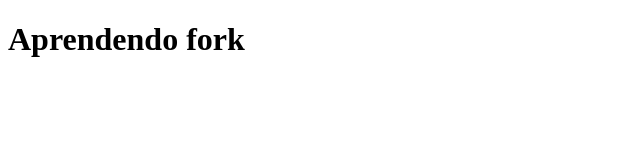
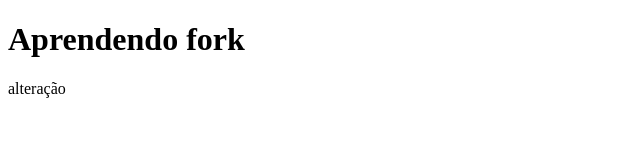
Before and after one commit to leds-academy1/aprendendo-fork, a plain HTML site: page index.html in a window 1280 px wide. Shown: the full height of the page, 0-640 px from the left. Drawn offline with Linux system fonts and the light colour scheme.

Commit message:
alterando

```diff
--- a/index.html
+++ b/index.html
@@ -8,6 +8,7 @@
 <body>
     <!-- Faça sua alteração na tag H1 abaixo -->
     <h1>Aprendendo fork</h1>
+    <p>alteração</p>
 
 </body>
 </html>
```
